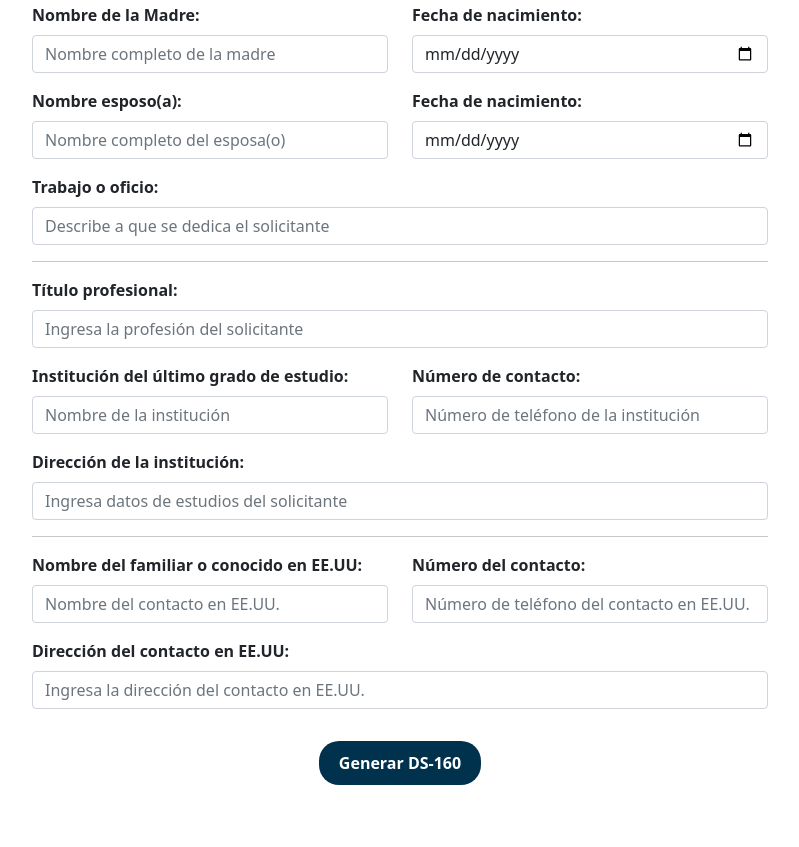
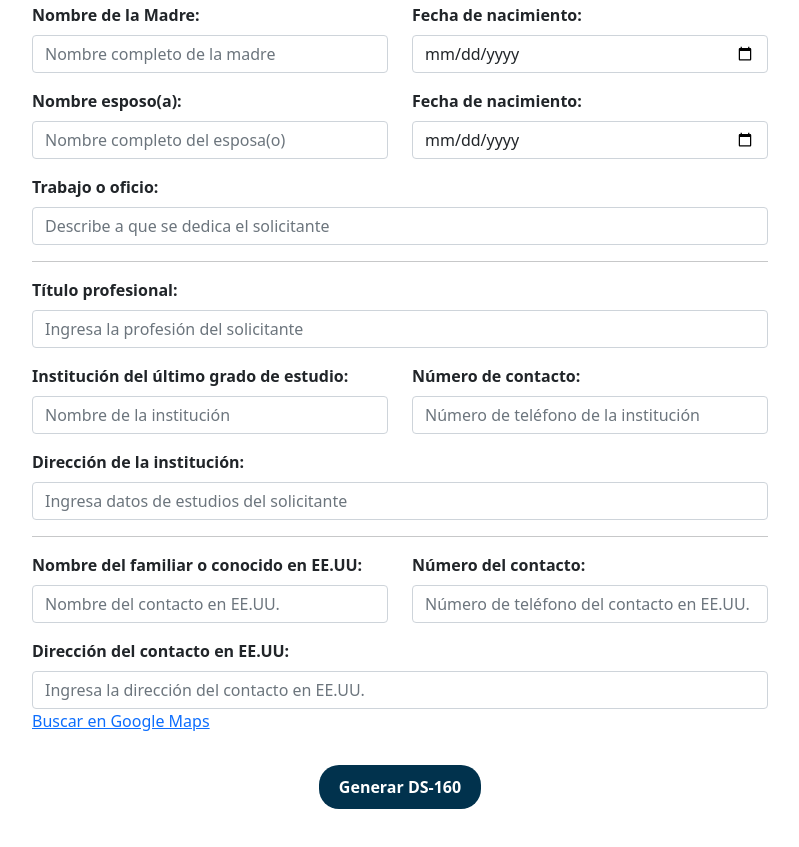
Before and after one commit to tram-visas/DS-160, a plain HTML site: page index.html in a window 1280 px wide. Shown: the part 1118-1965 px from the top of the page, without its empty margins (240-1039 px from the left). Before the commit the page ends 1943 px from the top, so only its background shows below. Drawn offline with nearby package versions, Linux system fonts and the light colour scheme.

Commit message:
formDS160
Formato de formulario DS-160 actualizado

```diff
--- a/index.html
+++ b/index.html
@@ -279,6 +279,7 @@
                                 EE.UU:</strong></label>
                         <input type="text" class="form-control" id="direccion_conocido"
                             placeholder="Ingresa la dirección del contacto en EE.UU." onkeyup="convertToUpperCase()">
+                        <a href="https://www.google.com.mx/maps/" target="_blank">Buscar en Google Maps</a>
                     </div>
 
                     <!--                     <hr>
```
Also changed, not shown: formDS-160.jpg.
